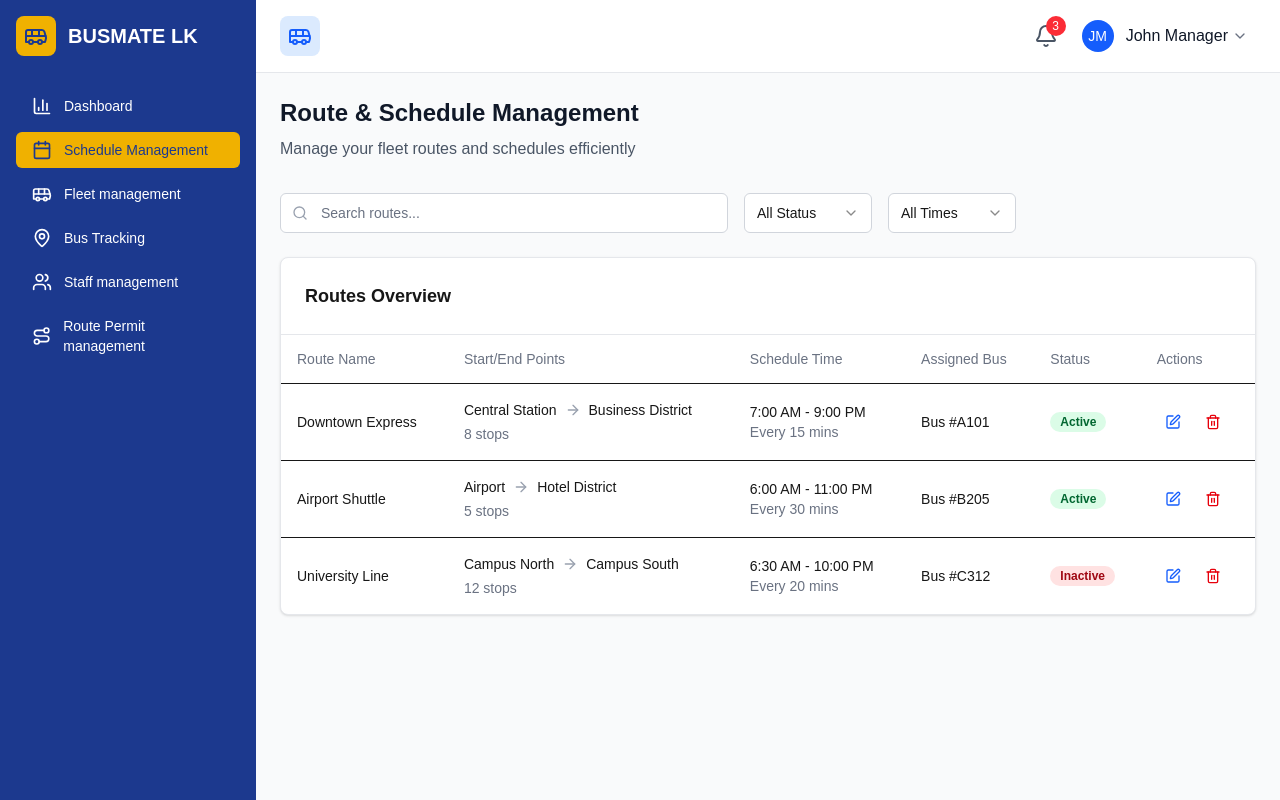
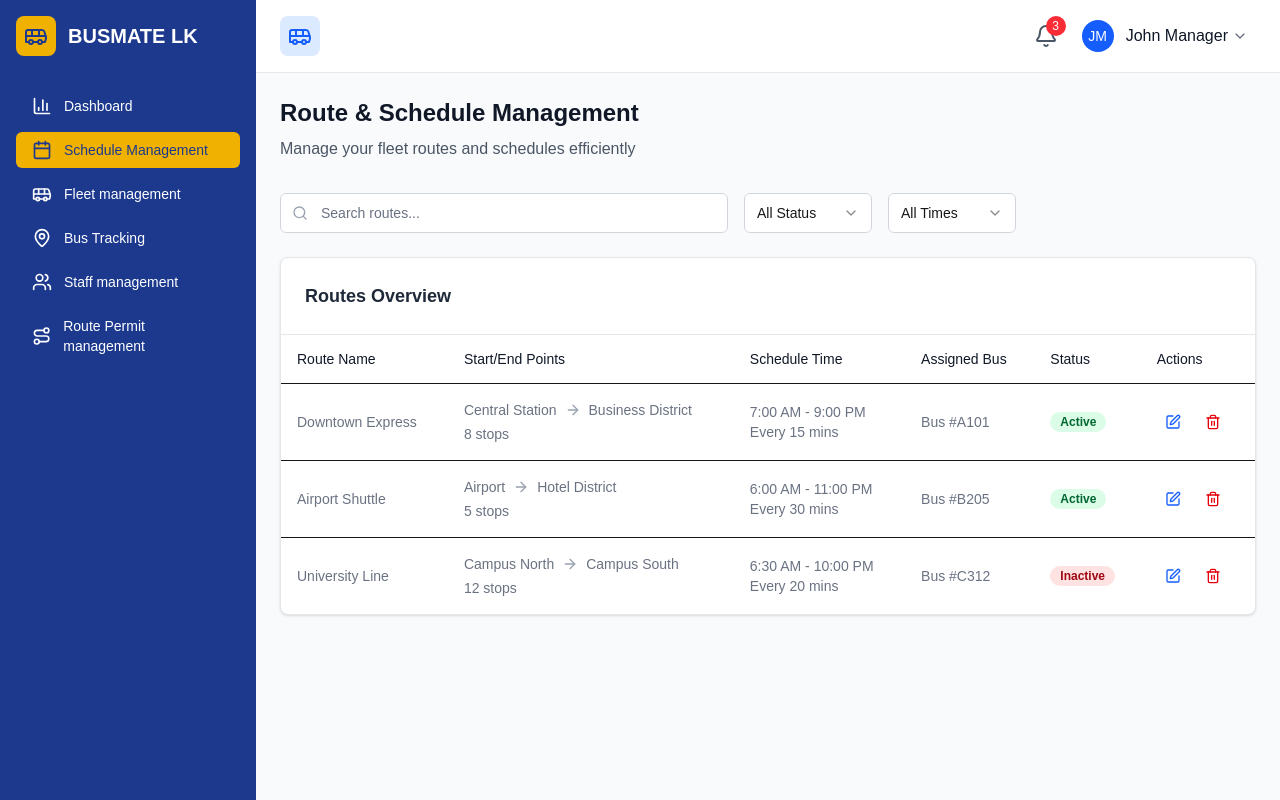
Before and after one commit to Busmate-Lk/Busmate-Web-Frontend, a Next.js app: page /operator/scheduleManagement in a window 1280 px wide. Built offline with nearby package versions, Linux system fonts and the light colour scheme.

Commit message:
change shedule page opacity

```diff
--- a/src/app/operator/scheduleManagement/page.tsx
+++ b/src/app/operator/scheduleManagement/page.tsx
@@ -110,7 +110,7 @@ export default function ScheduleManagement() {
 
           <div className="bg-white rounded-lg border border-gray-200 shadow-sm">
             <div className="p-6 border-b border-gray-200">
-              <h2 className="text-lg font-semibold">Routes Overview</h2>
+              <h2 className="text-lg font-semibold text-gray-800">Routes Overview</h2>
             </div>
             <div className="p-0">
               <RouteTable routes={filteredRoutes} onEdit={handleEditRoute} onDelete={handleDeleteRoute} />
--- a/src/components/operator/route-table.tsx
+++ b/src/components/operator/route-table.tsx
@@ -27,35 +27,35 @@ export function RouteTable({ routes, onEdit, onDelete }: RouteTableProps) {
       <table className="w-full caption-bottom text-sm">
         <thead className="[&_tr]:border-b">
           <tr className="border-b transition-colors hover:bg-gray-50">
-            <th className="h-12 px-4 text-left align-middle font-medium text-gray-500">Route Name</th>
-            <th className="h-12 px-4 text-left align-middle font-medium text-gray-500">Start/End Points</th>
-            <th className="h-12 px-4 text-left align-middle font-medium text-gray-500">Schedule Time</th>
-            <th className="h-12 px-4 text-left align-middle font-medium text-gray-500">Assigned Bus</th>
-            <th className="h-12 px-4 text-left align-middle font-medium text-gray-500">Status</th>
-            <th className="h-12 px-4 text-left align-middle font-medium text-gray-500">Actions</th>
+            <th className="h-12 px-4 text-left align-middle font-medium text-gray-900">Route Name</th>
+            <th className="h-12 px-4 text-left align-middle font-medium text-gray-900">Start/End Points</th>
+            <th className="h-12 px-4 text-left align-middle font-medium text-gray-900">Schedule Time</th>
+            <th className="h-12 px-4 text-left align-middle font-medium text-gray-900">Assigned Bus</th>
+            <th className="h-12 px-4 text-left align-middle font-medium text-gray-900">Status</th>
+            <th className="h-12 px-4 text-left align-middle font-medium text-gray-900">Actions</th>
           </tr>
         </thead>
         <tbody className="[&_tr:last-child]:border-0">
           {routes.map((route) => (
             <tr key={route.id} className="border-b transition-colors hover:bg-gray-50">
-              <td className="p-4 align-middle font-medium">{route.routeName}</td>
+              <td className="p-4 align-middle font-medium text-gray-500">{route.routeName}</td>
               <td className="p-4 align-middle">
                 <div className="flex items-center gap-2">
-                  <span>{route.startPoint}</span>
+                  <span className="text-gray-500">{route.startPoint}</span>
                   <ArrowRight className="w-4 h-4 text-gray-400" />
-                  <span>{route.endPoint}</span>
+                  <span className="text-gray-500">{route.endPoint}</span>
                 </div>
                 <div className="text-sm text-gray-500 mt-1">{route.stops} stops</div>
               </td>
               <td className="p-4 align-middle">
                 <div>
-                  <div className="font-medium">
+                  <div className="font-medium text-gray-500">
                     {route.scheduleStart} - {route.scheduleEnd}
                   </div>
                   <div className="text-sm text-gray-500">{route.frequency}</div>
                 </div>
               </td>
-              <td className="p-4 align-middle">{route.assignedBus}</td>
+              <td className="p-4 align-middle text-gray-500">{route.assignedBus}</td>
               <td className="p-4 align-middle">
                 <span
                   className={`inline-flex items-center rounded-full px-2.5 py-0.5 text-xs font-semibold ${
```
